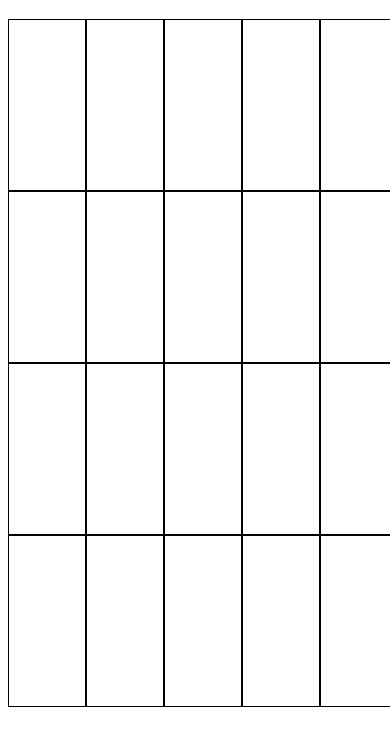
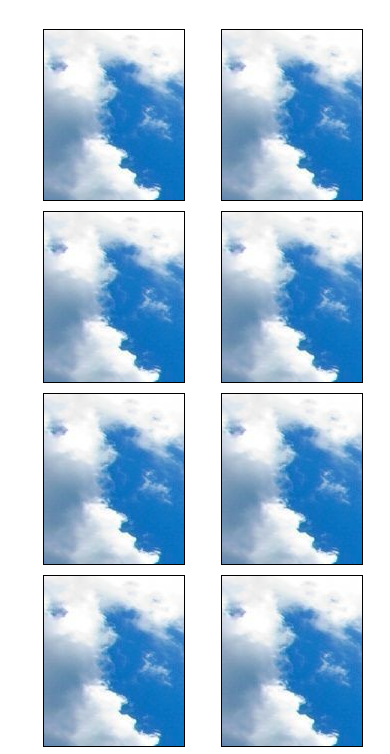
Before and after one commit to shansain/memory-game, a plain HTML site: page memory_game.html in a window 390 px wide. Shown: the part 61-815 px from the top of the page. Drawn offline with Linux system fonts and the light colour scheme.

Commit message:
mobile responsive

```diff
--- a/memory_game.css
+++ b/memory_game.css
@@ -3,41 +3,37 @@ h1 {
 }
 .container {
   width: 100vw;
-  height: 100hw;
+  height: 100vh;
+  display: flex;
+  justify-content: space-evenly;
+  flex-wrap: wrap;
+  max-width: 800px;
+  margin: 0 auto;
 }
-.row {
-  display: flex;
-  justify-content: space-around;
-}
-.row > div {
+div[class*="card-"] {
   border: solid black 1px;
   /* flex-grow: ; */
   list-style: none;
   height: 170px;
   width: 140px;
+  margin: 10px 0;
 }
 img {
   height: 100%;
   width: 100%;
 }
-@media only screen and (min-whidth: 496px) {
-}
 .my_button {
   display: none;
 }
-
 .disable-pick-card {
   pointer-events: none;
 }
-
 .hide {
   visibility: hidden;
 }
-
 .match {
   border: solid 2px limegreen;
 }
-
 .unmatch {
   border: solid 3px red;
 }
--- a/memory_game.js
+++ b/memory_game.js
@@ -1,25 +1,25 @@
 //my cod for my Memory  Game
 let images = [
-  "./img./ca1.jpg",
-  "./img./ca2.jpg",
-  "./img./ca3.jpg",
-  "./img./ca4.jpg",
-  "./img./ca5.jpg",
-  "./img./ca6.jpg",
-  "./img./ca7.jpg",
-  "./img./ca8.jpg",
-  "./img./ca9.jpg",
-  "./img./ca10.jpg",
-  "./img./ca1.jpg",
-  "./img./ca2.jpg",
-  "./img./ca3.jpg",
-  "./img./ca4.jpg",
-  "./img./ca5.jpg",
-  "./img./ca6.jpg",
-  "./img./ca7.jpg",
-  "./img./ca8.jpg",
-  "./img./ca9.jpg",
-  "./img./ca10.jpg"
+  "./img/ca1.jpg",
+  "./img/ca2.jpg",
+  "./img/ca3.jpg",
+  "./img/ca4.jpg",
+  "./img/ca5.jpg",
+  "./img/ca6.jpg",
+  "./img/ca7.jpg",
+  "./img/ca8.jpg",
+  "./img/ca9.jpg",
+  "./img/ca10.jpg",
+  "./img/ca1.jpg",
+  "./img/ca2.jpg",
+  "./img/ca3.jpg",
+  "./img/ca4.jpg",
+  "./img/ca5.jpg",
+  "./img/ca6.jpg",
+  "./img/ca7.jpg",
+  "./img/ca8.jpg",
+  "./img/ca9.jpg",
+  "./img/ca10.jpg"
 ];
 
 let card = document.getElementsByClassName("card");
@@ -39,7 +39,7 @@ function shuffle() {
   }
 }
 
-//here my cod cate the card in wepe page, 4 rows and 5 cards in a row also it's crate event lisiner
+//here my cod cate the card in the page, 4 rows and 5 cards in a row also it's crate event lisiner
 function initCards() {
   let imageIndex = 0;
   for (let i = 0; i < 4; i++) {
@@ -59,7 +59,7 @@ function initCards() {
       const elementCardCover = document.createElement("div");
       elementCardCover.id = `card-cover-${i}-${j}`;
       elementCardCover.className = `hide`;
-      elementCardCover.style.backgroundImage = `url(${"./img./background.jpg"})`;
+      elementCardCover.style.backgroundImage = `url(${"./img/background.jpg"})`;
       elementCardCover.style.width = "100%";
       elementCardCover.style.height = "100%";
       elementCardCover.addEventListener("click", function() {
@@ -92,7 +92,7 @@ function hidePickedCards() {
   }
 }
 
-//here the cod chek  how many card you pick and if there is match
+//here the cod check how many card you pick and if there is match
 function pickCard(element) {
   stepsCounter++;
 
@@ -128,7 +128,7 @@ function pickCard(element) {
       } else {
         enableClick();
       }
-    }, 3000);
+    }, 1000);
   }
 }
 
```
Also changed, not shown: 1 other file.
